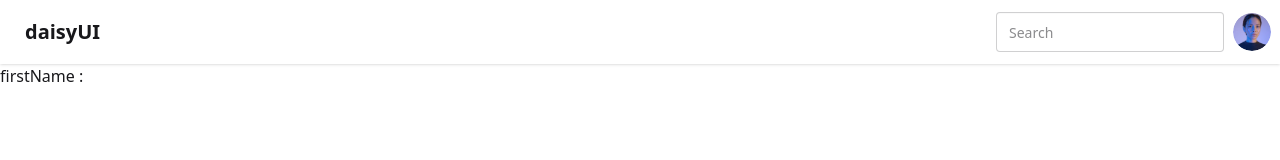
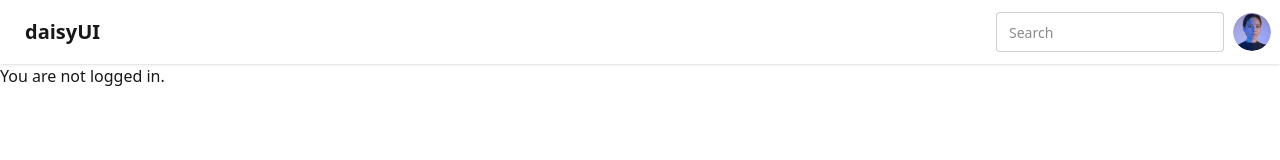
Before and after one commit to SatendraKm/ShelfShare_client, a Next.js app: page /feed in a window 1280 px wide. Shown: the top 160 px of the page. Built offline with nearby package versions, Linux system fonts and the light colour scheme; no server answers.

Commit message:
staging final changes

```diff
--- a/src/app/(auth)/login/page.js
+++ b/src/app/(auth)/login/page.js
@@ -11,10 +11,10 @@ export default function Page() {
   const router = useRouter();
 
   useEffect(() => {
-    if (isAuthenticated) {
+    if (!loading && isAuthenticated) {
       router.push("/feed");
     }
-  }, [isAuthenticated]);
+  }, [isAuthenticated, loading]);
 
   const handleSubmit = async (e) => {
     e.preventDefault();
--- a/src/app/(dashboard)/feed/page.js
+++ b/src/app/(dashboard)/feed/page.js
@@ -3,11 +3,13 @@ import { useAuth } from "@/context/AuthContext";
 import React from "react";
 
 const Feed = () => {
-  const { user, loading } = useAuth();
-  return <div>firstName : {loading ? "default name" : user?.firstName}</div>;
+  const { user, loading, isAuthenticated } = useAuth();
 
-  // return <div>firstName : {user?.firstName}</div>;
-  // return <div>firstName : {loding ? user.firstName : "default name"}</div>;
+  if (loading) return <div>Loading...</div>;
+
+  if (!isAuthenticated) return <div>You are not logged in.</div>;
+
+  return <div>firstName : {user?.firstName}</div>;
 };
 
 export default Feed;
```
